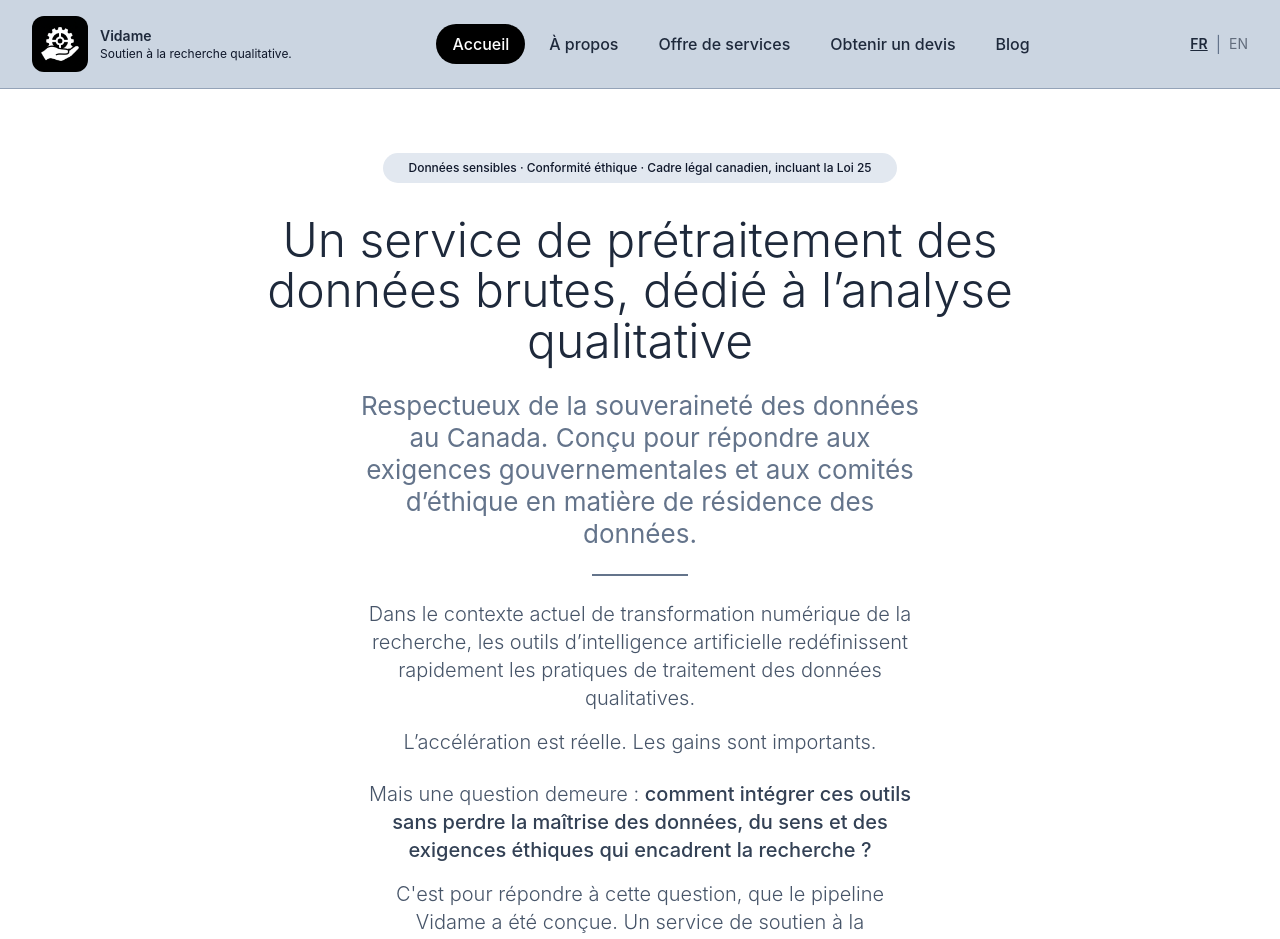
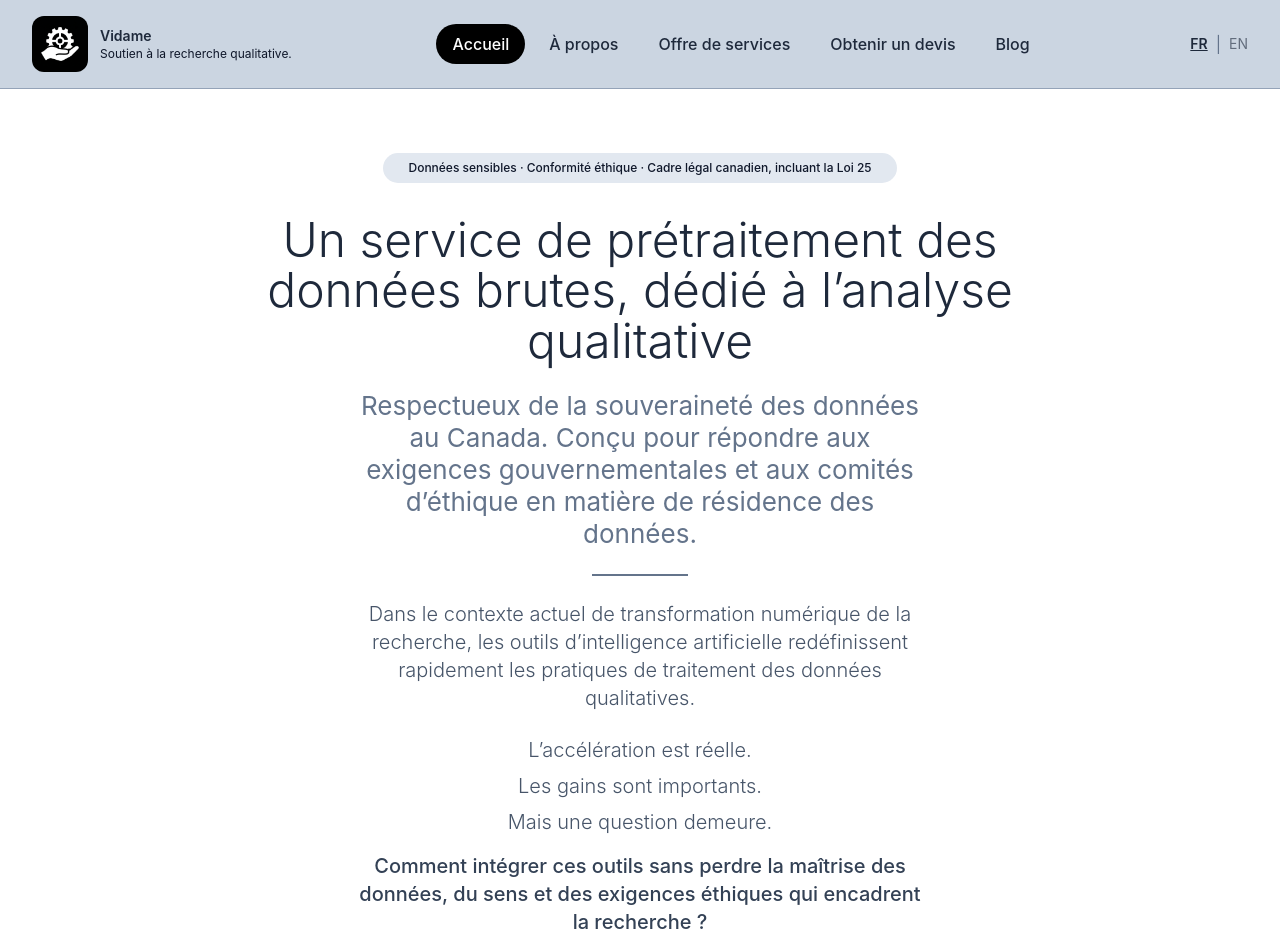
Before and after one commit to momopro21/vidame-recherche, a React (Vite) app: page / in a window 1280 px wide. Shown: the top 939 px of the page. Built offline with nearby package versions, Linux system fonts and the light colour scheme; the HTML template or start-up script is replaced by a standard one.

Commit message:
Update App.tsx

```diff
--- a/src/App.tsx
+++ b/src/App.tsx
@@ -550,15 +550,17 @@ function Accueil({setPage,lang,}: {setPage: (page: string) => void;lang: "fr" |
       <p>
         Dans le contexte actuel de transformation numérique de la recherche, les outils d’intelligence artificielle redéfinissent rapidement les pratiques de traitement des données qualitatives.
       </p>
-      <p className="mt-4">
-        L’accélération est réelle. Les gains sont importants.
-     </p>
-      <p className="mt-6">
-  Mais une question demeure :{" "}
-  <span className="font-medium text-slate-700">
-    comment intégrer ces outils sans perdre la maîtrise des données, du sens et des exigences éthiques qui encadrent la recherche ?
-  </span>
-</p>
+     <div className="mt-6 text-[20px] font-[350] leading-7 text-slate-600 md:mx-auto md:max-w-xl md:text-center space-y-2">
+
+      <p>L’accélération est réelle.</p>
+      <p>Les gains sont importants.</p>
+      <p>Mais une question demeure.</p>
+
+      <p className="pt-2 font-medium text-slate-700">
+        Comment intégrer ces outils sans perdre la maîtrise des données, du sens et des exigences éthiques qui encadrent la recherche ?
+    </p>
+
+</div>
 
 <p className="mt-4 text-[20px] font-[350] leading-7 text-slate-600 md:mx-auto md:max-w-lg md:text-center">
     C'est pour répondre à cette question, que le pipeline Vidame a été conçue. Un service de soutien à la recherche qualitative qui intègre les outils contemporains tout en assurant la maîtrise des données, du sens et de la conformité éthique.
```
